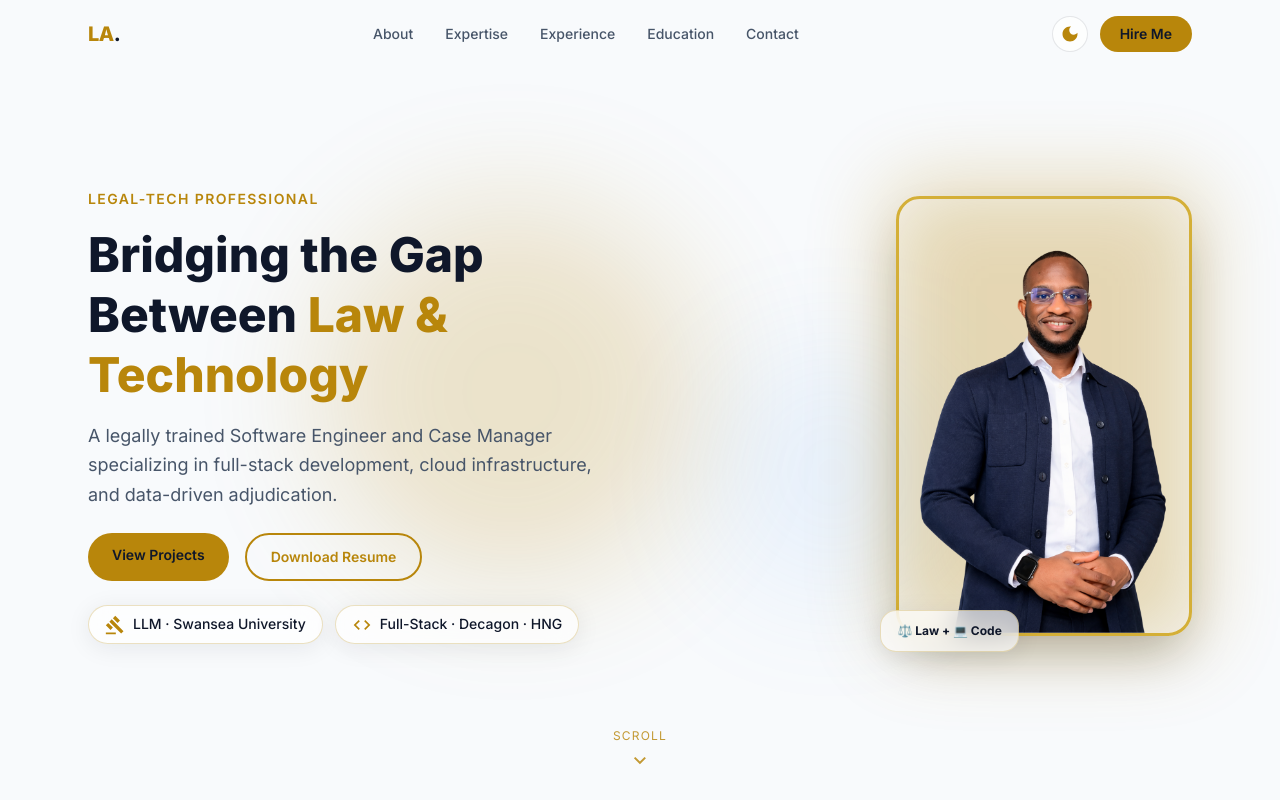
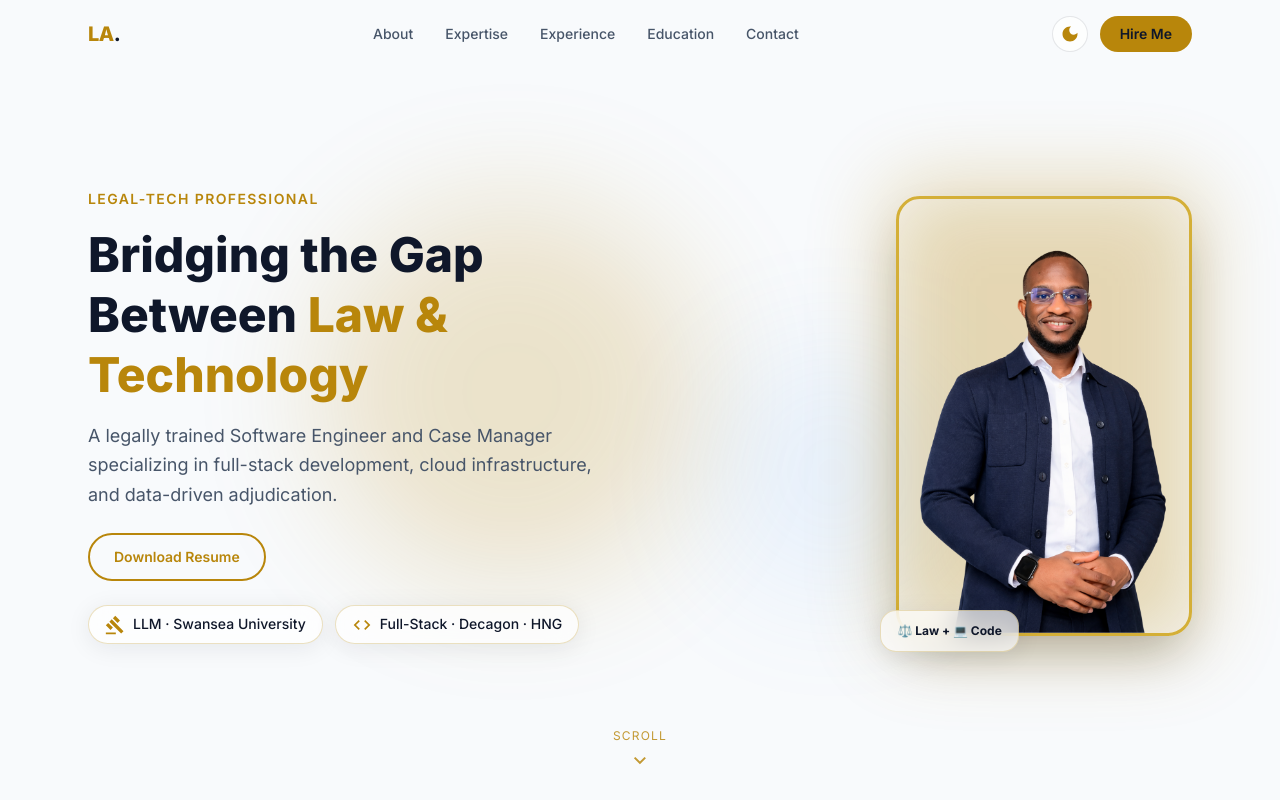
Before and after one commit to opeoladettp/lincoln-adighije, a React (Vite) app: page / in a window 1280 px wide. Shown: the top 800 px of the page. Built offline with nearby package versions, Linux system fonts and the light colour scheme.

Commit message:
feat: remove View Projects CTA, wire Download Resume to PDF

```diff
--- a/src/components/Hero.tsx
+++ b/src/components/Hero.tsx
@@ -79,18 +79,8 @@ export default function Hero() {
               className="flex flex-wrap gap-4 mb-6"
             >
               <motion.a
-                href="#experience"
-                whileHover={{ scale: 1.05, boxShadow: '0 8px 24px rgba(212,175,55,0.35)' }}
-                whileTap={{ scale: 0.97 }}
-                className="px-6 py-3 rounded-full font-semibold text-sm transition-all"
-                style={{ backgroundColor: 'var(--gold)', color: '#0F172A' }}
-              >
-                View Projects
-              </motion.a>
-              <motion.a
-                href="/Lincoln Adighije.pdf"
-                target="_blank"
-                rel="noopener noreferrer"
+                href="/Lincoln-Adighije-Resume.pdf"
+                download="Lincoln-Adighije-Resume.pdf"
                 whileHover={{ scale: 1.05 }}
                 whileTap={{ scale: 0.97 }}
                 className="px-6 py-3 rounded-full font-semibold text-sm border-2 transition-all"
```
Also changed, not shown: 1 other file (tests, documents, lock files or other folders).
